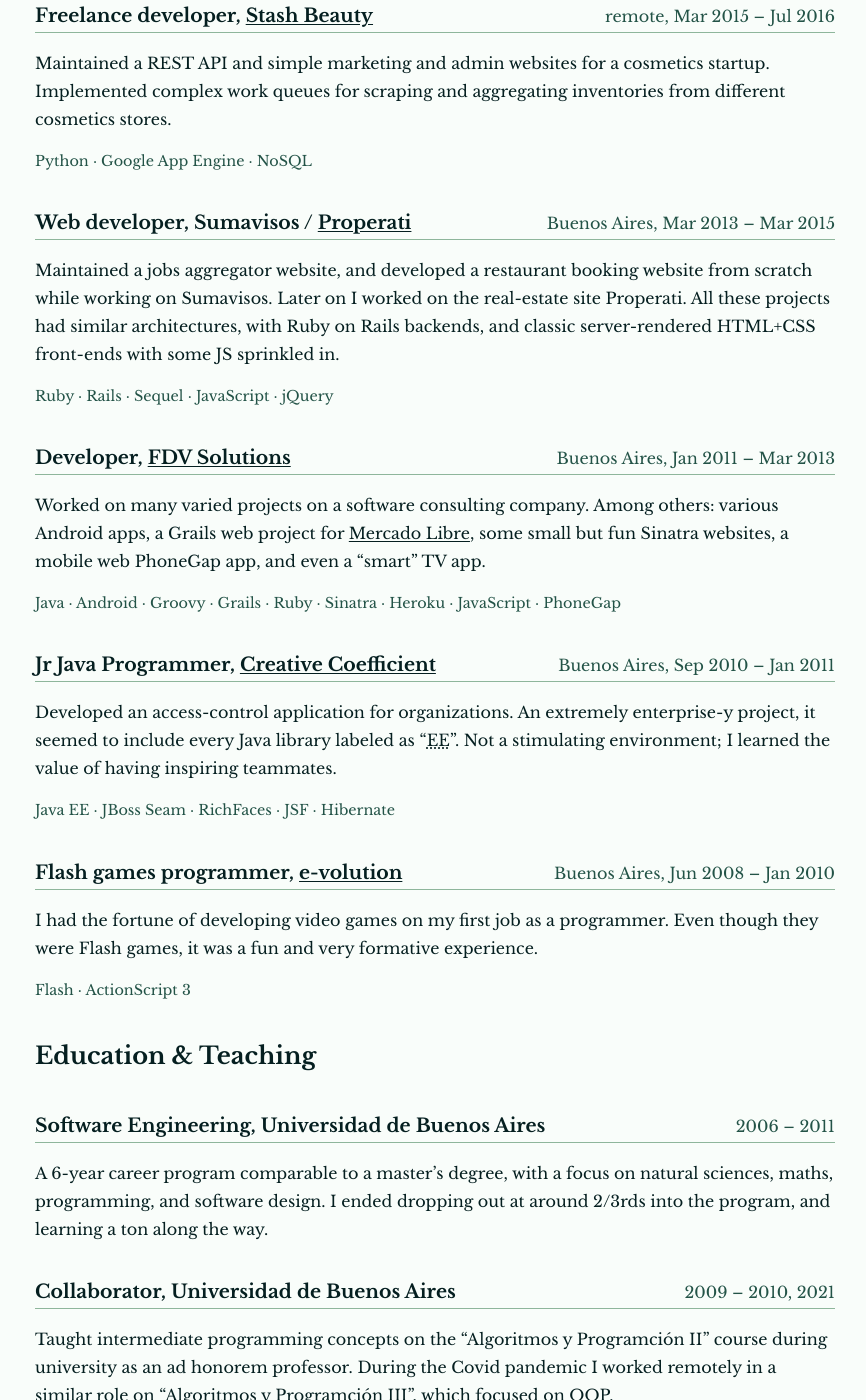
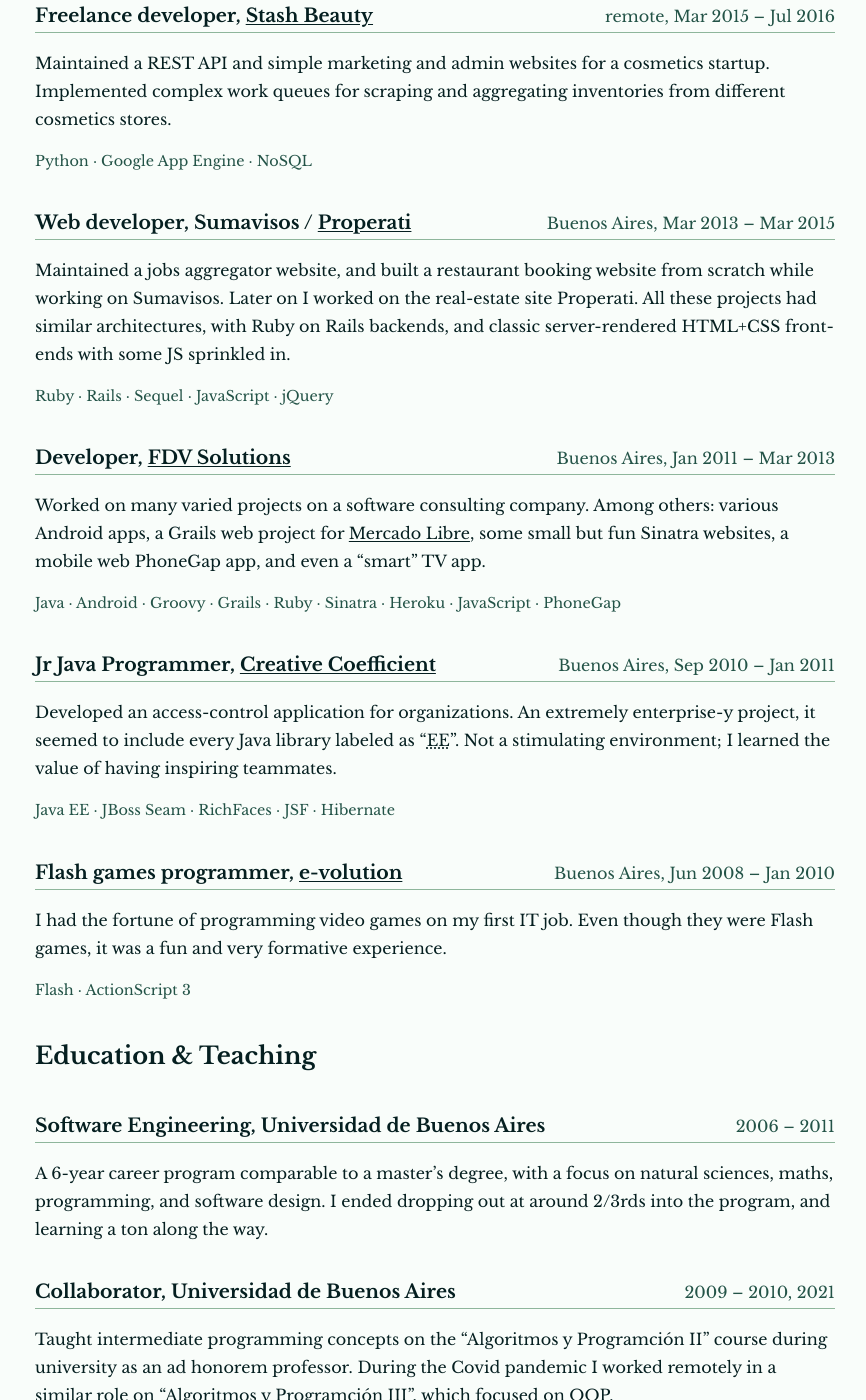
Before and after one commit to epidemian/epidemian.github.io, a Jekyll site: the page built from resume.md, in a window 1280 px wide and 1400 px high, scrolled down 2998 px. Shown: the whole window, without its empty margins (205-1071 px from the left). Built offline with Jekyll 4.4.1, drawn with Linux system fonts in a browser that asks for light colours; some of the changed text lies outside the part shown.

Commit message:
Résumé: use more common verbs like make and build

```diff
--- a/_data/jobs.yaml
+++ b/_data/jobs.yaml
@@ -13,7 +13,7 @@
     - Worked on the front-ends for both the client-facing and the freelancer-facing web applications. These were complex React projects, with multiple teams working on different initiatives simultaneously. This required a great deal of effective collaboration.
     - Occasionally contributed to other projects, like the big Ruby on Rails monolithic backend, or the Cucumber-based end-to-end integration test.
     - Interviewed engineering candidates for front-end roles.
-    - Developed a chat component for communication between freelancers and their clients. One of the first "live updates" projects in the company (i.e. app reacting to server events).
+    - Built a chat component for communication between freelancers and their clients. One of the first "live updates" projects in the company (i.e. app reacting to server events).
     - Designed an architecture proposal for a unified publish/subscribe event bus to have live updates across all company applications.
     - Gave a "workshop" for learning how to solve the Rubik's cube during a team offsite meetup. At least 3 teammates learned the whole thing.
   buzzwords: [JavaScript, React, testing-library, GraphQL, WebSockets, Ruby, Ruby on Rails, Cucumber, Docker]
@@ -46,7 +46,7 @@
   location: Buenos Aires
   time: Mar 2013 – Mar 2015
   description: |
-    Maintained a jobs aggregator website, and developed a restaurant booking website from scratch while working on Sumavisos. Later on I worked on the real-estate site Properati. All these projects had similar architectures, with Ruby on Rails backends, and classic server-rendered HTML+CSS front-ends with some JS sprinkled in.
+    Maintained a jobs aggregator website, and built a restaurant booking website from scratch while working on Sumavisos. Later on I worked on the real-estate site Properati. All these projects had similar architectures, with Ruby on Rails backends, and classic server-rendered HTML+CSS front-ends with some JS sprinkled in.
   buzzwords: [Ruby, Rails, Sequel, JavaScript, jQuery]
 - role: Developer
   org: <a href="https://fdvsolutions.com">FDV Solutions</a>
@@ -67,5 +67,5 @@
   location: Buenos Aires
   time: Jun 2008 – Jan 2010
   description: |
-    I had the fortune of developing video games on my first job as a programmer. Even though they were Flash games, it was a fun and very formative experience.
+    I had the fortune of programming video games on my first IT job. Even though they were Flash games, it was a fun and very formative experience.
   buzzwords: [Flash, ActionScript 3]
```
Also changed, not shown: resume.md (+1 -1 lines).
